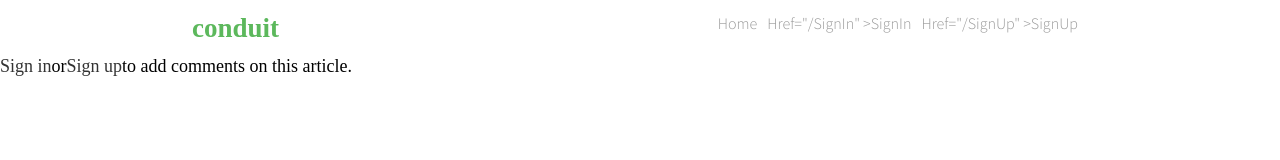
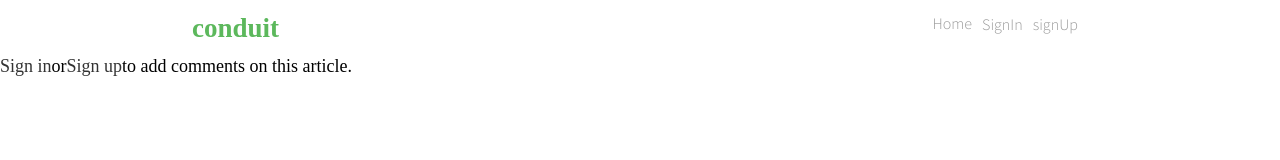
Before and after one commit to AshutoshSajan/conduit-clone, a React (Create React App) app: page /Post in a window 1280 px wide. Shown: the top 160 px of the page. Built offline with nearby package versions, Linux system fonts and the light colour scheme.

Commit message:
fix header <a/> link html view

```diff
--- a/src/Header.js
+++ b/src/Header.js
@@ -30,10 +30,10 @@ class Header extends React.Component {
               </a>
             </>
             :
-            <>
-              <a> href="/SignIn" >signIn</a>
-              <a> href="/SignUp" >signUp</a>
-            </>
+            <div>
+              <a href="/SignIn" >signIn</a>
+              <a href="/SignUp" >signUp</a>
+            </div>
           }
         </div>
       </section>
--- a/src/Post.js
+++ b/src/Post.js
@@ -24,9 +24,11 @@ class Post extends React.Component {
           :""
         }
       	<div>
-      		<h2></h2>
-      		<p></p>
-      		<h2></h2>
+      		{
+            // <h2></h2>
+        		// <p></p>
+        		// <h2></h2>
+          }
       	</div>
       	<section>
       		<p>
```
